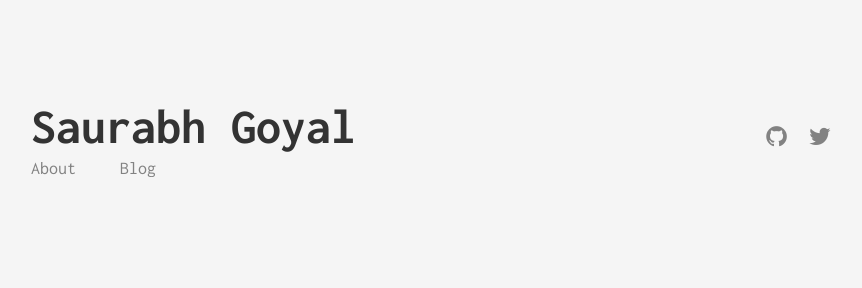
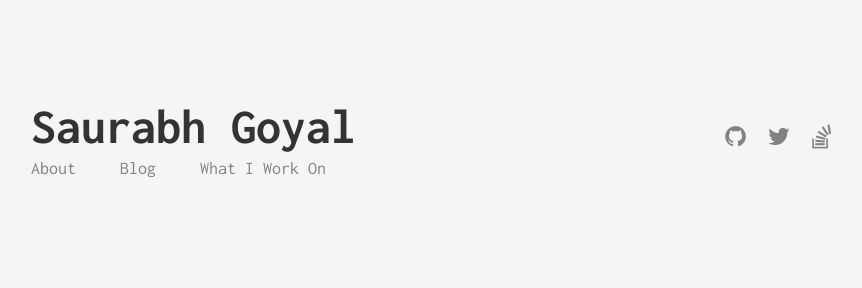
Before and after one commit to SaurabhGoyal/saurabhgoyal.github.io, a Jekyll site: the page built from about.md, in a window 1280 px wide. Shown: the top 288 px of the page, without its empty margins (209-1071 px from the left). Built offline with Jekyll 4.4.1, drawn with Linux system fonts in a browser that asks for light colours.

Commit message:
fix social-media links

```diff
--- a/_config.yml
+++ b/_config.yml
@@ -8,9 +8,10 @@
 
 author:
   fullname: Saurabh Goyal
-  googleplus: https://www.google.com/+MotaquillahMaddane
+  mail: saurabh.2561@gmail.com
   github: saurabhgoyal
-  twitter: saurabh2561
+  twitter: stableasadrop
+  stack-overflow: 2555504
   # disqus: your_disqus_forum_shortname
 
 # google_analytics: 'UA-XXXXXXXX-X'
--- a/_includes/header.html
+++ b/_includes/header.html
@@ -5,6 +5,7 @@
         <ul class="menu">
             <li class="menu__entry"><a href="{{ '/about' | prepend: site.baseurl }}">About</a></li>
             <li class="menu__entry"><a href="{{ '/' | prepend: site.baseurl }}">Blog</a></li>
+            <li class="menu__entry"><a href="{{ '/projects' | prepend: site.baseurl }}">What I Work On</a></li>
         </ul>
     </div>
 
@@ -20,5 +21,11 @@
                 <i class="fa fa-twitter"></i>
             </a>
         {% endif %}
+
+        {% if site.author.stack-overflow %}
+            <a href="https://stackoverflow.com/users/{{ site.author.stack-overflow }}" class="social-links__entry" target="_blank">
+                <i class="fa fa-stack-overflow"></i>
+            </a>
+        {% endif %}
     </ul>
 </header>
```
